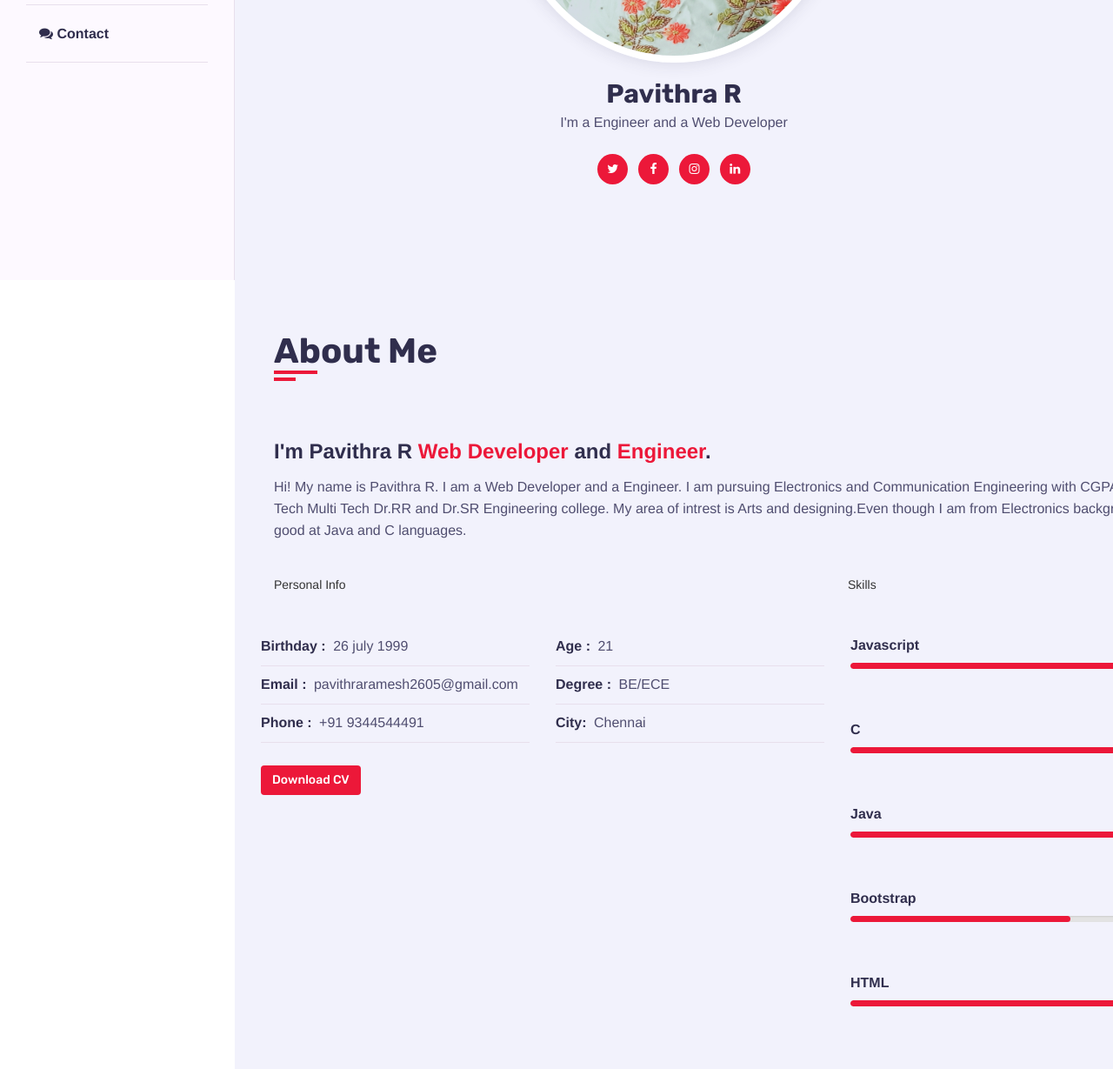
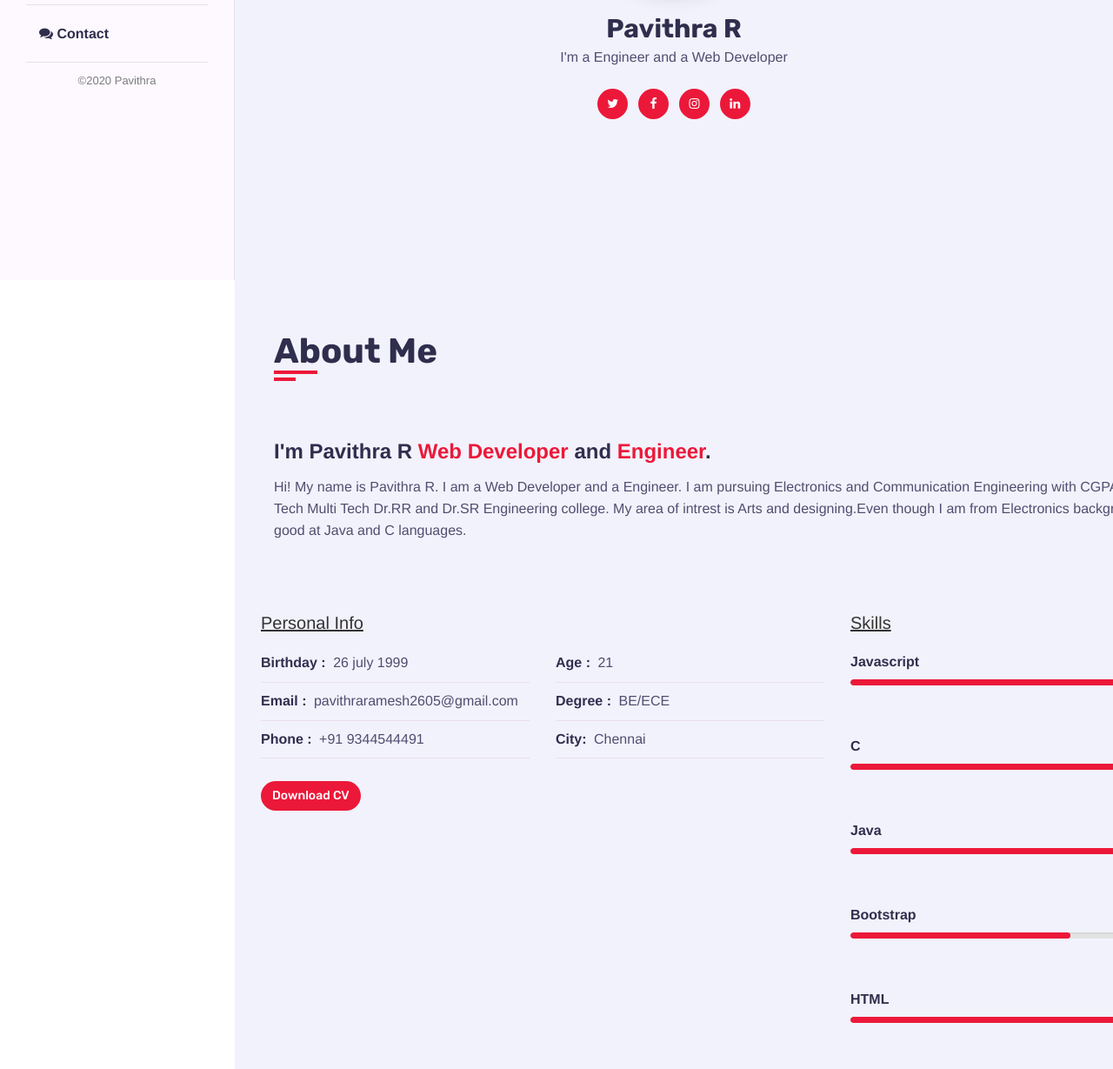
Before and after one commit to pavithra2526/pavi-portfolio, a plain HTML site: page index.html in a window 1280 px wide. Shown: the part 478-1707 px from the top of the page at 87% size. Drawn offline with nearby package versions, Linux system fonts and the light colour scheme.

Commit message:
-- changes added

```diff
--- a/css/style.css
+++ b/css/style.css
@@ -227,9 +227,12 @@ padding-left: 5px;
 .aside .nav li a.fa{
 margin-right: 5px;
 }
-.aside .copyright-text{
-font-size: 13px;
-color:#7d7d7d;
+
+.aside .copyright-text {
+    margin-top: 12px;
+    font-size: 13px;
+    color: #7d7d7d;
+    text-align: center;
 }
 
 .home{
@@ -246,8 +249,8 @@ height: 200px;
 text-align: center;
 }
 .home .intro img{
-height: 450px;
-width: 400px;
+height: 300px;
+width: 250px;
 border-radius: 50%;
 display: inline-block;
 border: 8px solid #ffffff;
@@ -322,7 +325,6 @@ margin-top: 40px;
 .about .about-content .personal-info .info-item{
 -ms-flex:0 0 50%;
 flex:0 0 50%;
-max-width: 50%;
 }
 .about .about-content .personal-info .info-item p{
 font-weight: 600;
@@ -734,3 +736,18 @@ color: #ec1839;
    max-width: 50%;
   }
 }
+
+.infoalign{
+padding-left: 0px;
+    text-decoration: underline;
+    font-size: 20px !important;
+    margin-bottom: 10px;
+    }
+
+    .infoalignskill{
+//padding-left: 0px;
+    text-decoration: underline;
+    font-size: 20px !important;
+        margin-bottom: 10px;
+
+    }
--- a/index.html
+++ b/index.html
@@ -13,7 +13,7 @@
 		.contact .contact-info-item{
    -ms-flex: 0 0 33.33%;
    flex: 0 0 33.33%;
-   max-width: 33.33%;
+   //max-width: 33.33%;
    text-align: center;
    margin-bottom: 40px;
 
@@ -103,6 +103,8 @@
                 <li><a href="#certificate"><i class="fa fa-briefcase"></i> Certificate</a></li>
                 <li><a href="#blog"><i class="fa fa-envelope"></i> Blog</a></li>
                 <li><a href="#contact"><i class="fa fa-comments"></i> Contact</a></li>
+                <div class="copyright-text">
+                &copy;2020 Pavithra</div>
             </ul>
         </div>
             <div class="main-content">
@@ -145,14 +147,13 @@
                      </div>
                      </div>
                      <div class="row">
+
+
+                     <div class="row">
                      <div class="personal-info padd-15">
+                     <div class="personal-info padd-15 infoalign">
                      Personal Info
                      </div>
-                     <div class="skills padd-15">
-                     Skills
-                     </div>
-                     <div class="row">
-                     <div class="personal-info padd-15">
                      <div class="row">
 
                      <div class="info-item padd-15">
@@ -176,13 +177,16 @@
                      </div>
                      <div class="row" style="margin-top:4% !important;">
                      <div class="buttons padd-15">
-                     <a href="file:///C:/Users/PAVITHRA%20R/Desktop/R.Pavithra%20%20Resume.pdf" class="btn">Download CV</a>
+                     <a href="images/Resume.pdf" class="btn" download style="border-radius: 40px !important;">Download CV</a>
 
                      </div>
                      </div>
                      </div>
                      <div class="skills padd-15">
                      <div class="row">
+                      <div class="skills padd-15 infoalignskill">
+                     Skills
+                     </div>
                      <div class="skill-item padd-15">
                      <h5>Javascript</h5>
                      <div class="progress">
@@ -682,7 +686,7 @@
                 </div>
                  <div class="row">
                 <div class="form-item col-12 padd-15">
-                <button type="submit" class="btn">Send Message</button>
+                <button type="submit" class="btn" style="border-radius: 40px !important;">Send Message</button>
                 </div>
                 </div>
 
```
Also changed, not shown: 1 other file.
